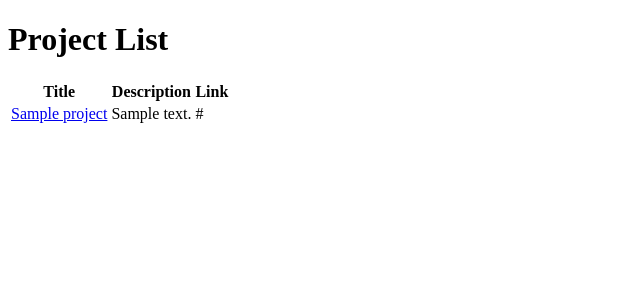
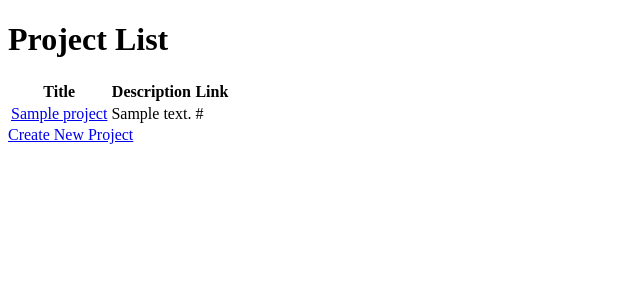
Before and after one commit to TessND/games-assets, a Spring Boot app: page /project/list in a window 1280 px wide. Shown: the top 300 px of the page, without its empty margins (0-640 px from the left). Run offline with Spring Boot 4, Linux system fonts and the light colour scheme; the visitor is signed in with stand-in values (Sample User, id 1); tables that the repository leaves empty hold one stand-in row (values such as "Sample post"); some of the project's set-up classes (security, data sources, template engines, error pages and the like) are left out, and stand-ins take their place.

Commit message:
Added everything else, please work

```diff
--- a/src/main/java/com/tessnd/games_assets/project/Project.java
+++ b/src/main/java/com/tessnd/games_assets/project/Project.java
@@ -2,7 +2,6 @@ package com.tessnd.games_assets.project;
 
 import com.tessnd.games_assets.user.User;
 
-import jakarta.persistence.CascadeType;
 import jakarta.persistence.Column;
 import jakarta.persistence.Entity;
 import jakarta.persistence.FetchType;
--- a/src/main/resources/templates/project_list.html
+++ b/src/main/resources/templates/project_list.html
@@ -17,5 +17,6 @@
             <td th:text="${project.link}"></td>
         </tr>
     </table>
+    <a th:href="@{/project/create}">Create New Project</a>
 </body>
 </html>
```
